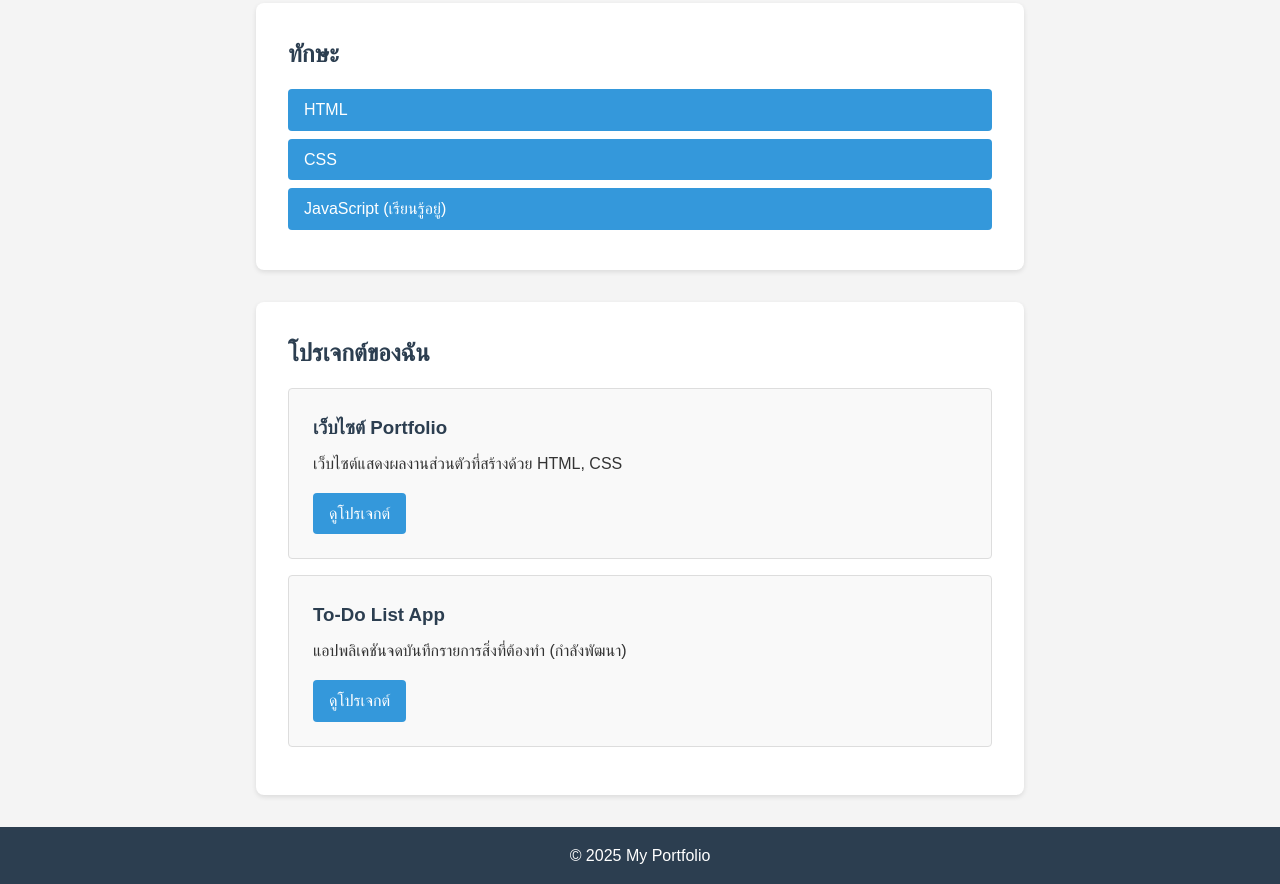
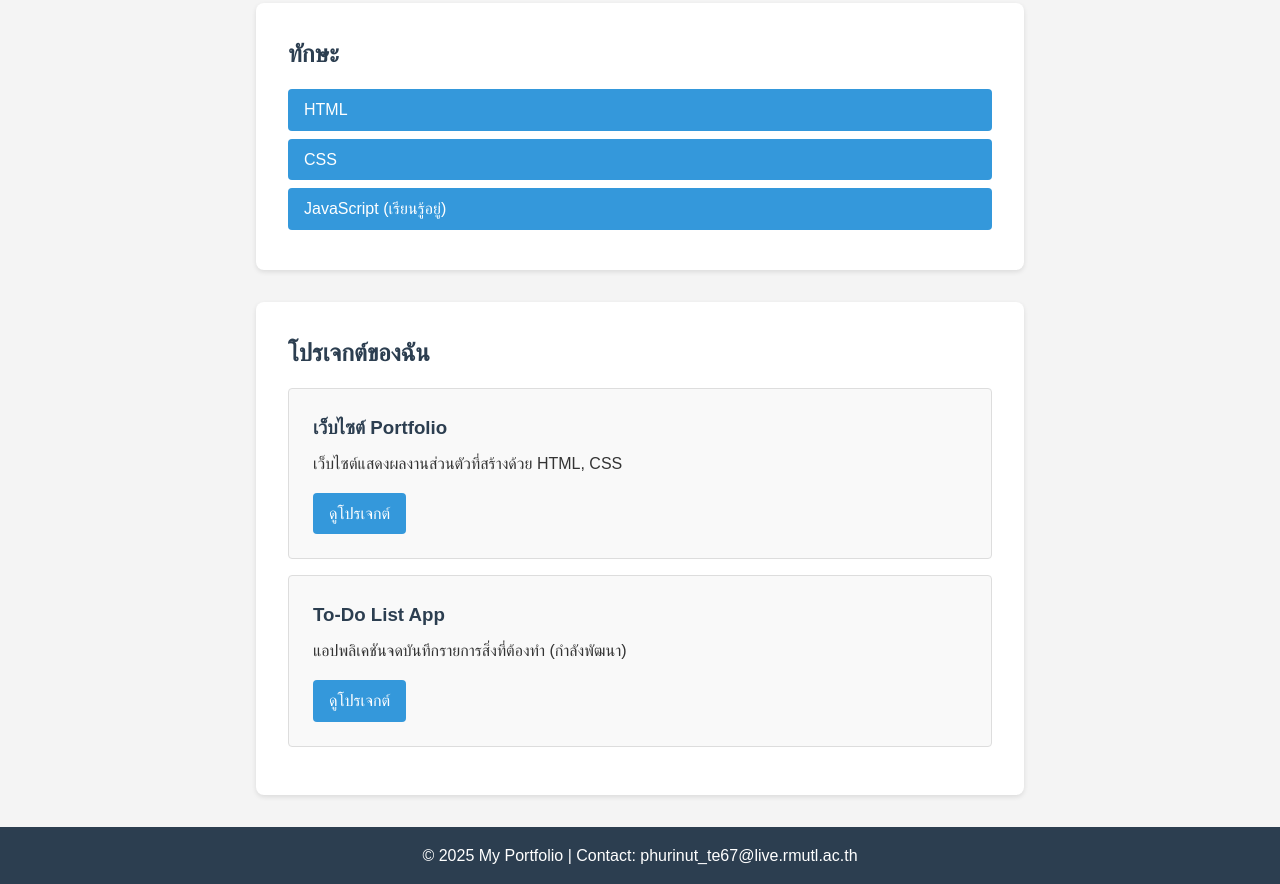
Before and after one commit to Oracle-ama10/my-portfolio, a plain HTML site: page index.html in a window 1280 px wide. Shown: the part 354-1238 px from the top of the page. Drawn offline with Linux system fonts and the light colour scheme.

Commit message:
Add contact info to footer

```diff
--- a/index.html
+++ b/index.html
@@ -43,7 +43,7 @@
     </main>
 
     <footer>
-        <p>&copy; 2025 My Portfolio</p>
+        <p>&copy; 2025 My Portfolio | Contact: phurinut_te67@live.rmutl.ac.th</p>
     </footer>
 </body>
 </html>
```
